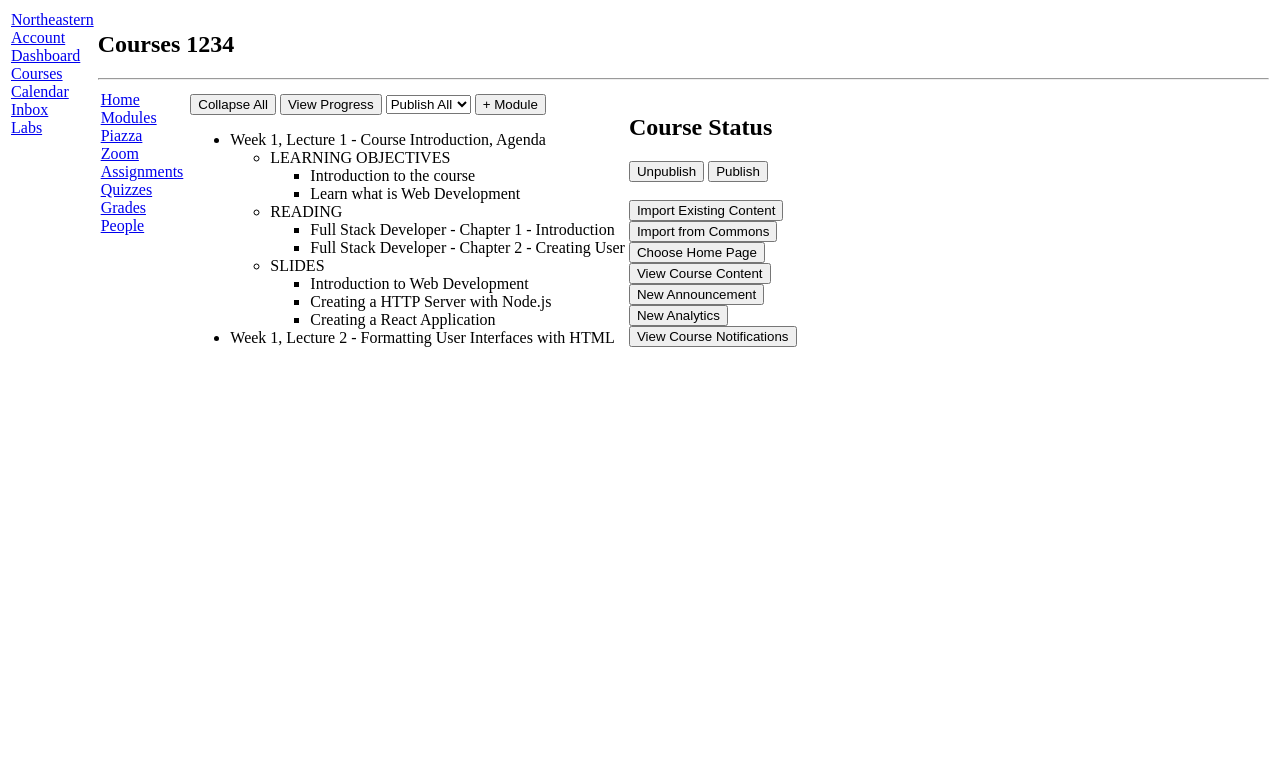
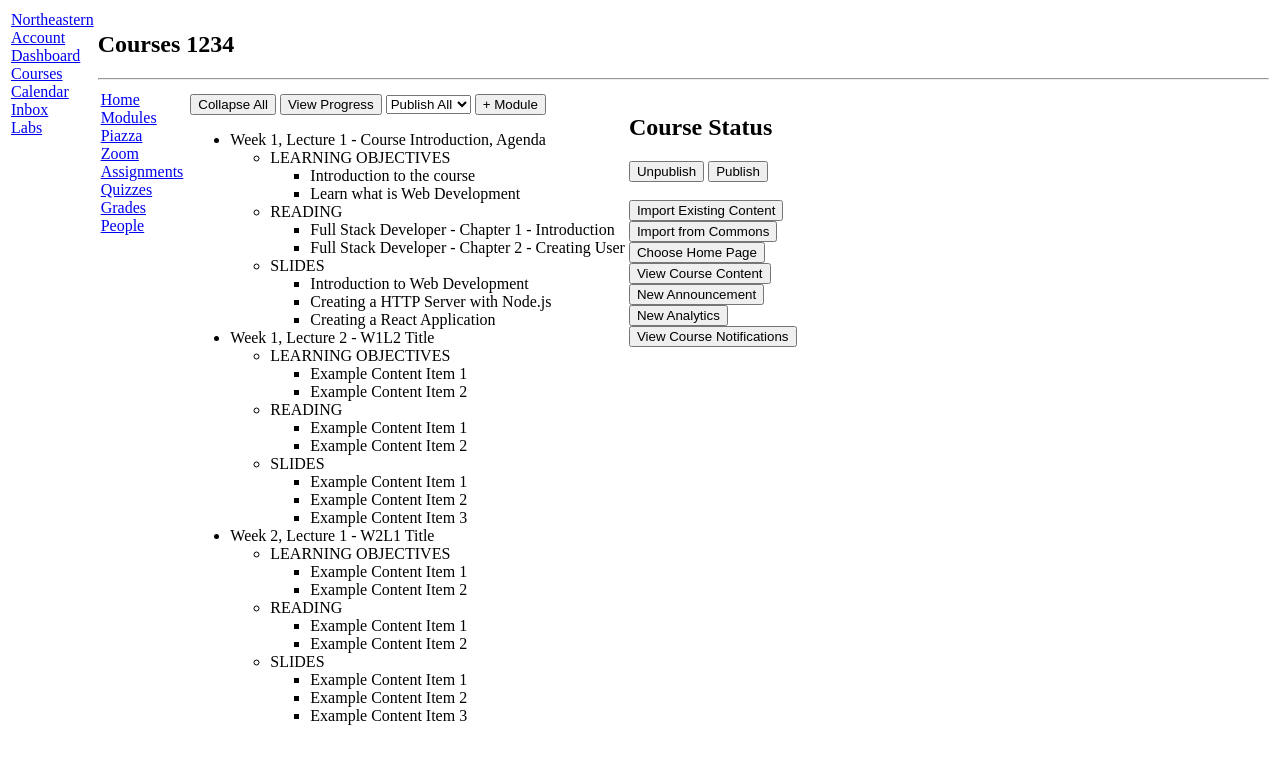
Before and after one commit to lifeashaze/kambaz-next-js, a Next.js app: page /Courses/1234/Home in a window 1280 px wide. Shown: the top 764 px of the page. Built offline with nearby package versions, Linux system fonts and the light colour scheme.

Commit message:
Added additional course content and courses

```diff
--- a/app/(Kambaz)/Courses/[cid]/Modules/page.tsx
+++ b/app/(Kambaz)/Courses/[cid]/Modules/page.tsx
@@ -9,7 +9,6 @@ export default function Modules() {
         <button>+ Module</button>
       </div>
       <ul id="wd-modules">
-
         <li className="wd-module">
           <div className="wd-title">
             Week 1, Lecture 1 - Course Introduction, Agenda
@@ -56,8 +55,90 @@ export default function Modules() {
 
         <li className="wd-module">
           <div className="wd-title">
-            Week 1, Lecture 2 - Formatting User Interfaces with HTML
+            Week 1, Lecture 2 - W1L2 Title
           </div>
+          <ul className="wd-lessons">
+            <li className="wd-lesson">
+              <span className="wd-title">LEARNING OBJECTIVES</span>
+              <ul className="wd-content">
+                <li className="wd-content-item">Example Content Item 1</li>
+                <li className="wd-content-item">
+                  Example Content Item 2
+                </li>
+              </ul>
+            </li>
+
+            <li className="wd-lesson">
+              <span className="wd-title">READING</span>
+              <ul className="wd-content">
+                <li className="wd-content-item">
+                 Example Content Item 1
+                </li>
+                <li className="wd-content-item">
+                  Example Content Item 2
+                </li>
+              </ul>
+            </li>
+
+            <li className="wd-lesson">
+              <span className="wd-title">SLIDES</span>
+              <ul className="wd-content">
+                <li className="wd-content-item">
+                  Example Content Item 1
+                </li>
+                <li className="wd-content-item">
+                  Example Content Item 2
+                </li>
+                <li className="wd-content-item">
+                  Example Content Item 3
+                </li>
+              </ul>
+            </li>
+          </ul>
+        </li>
+
+        <li className="wd-module">
+          <div className="wd-title">
+            Week 2, Lecture 1 - W2L1 Title
+          </div>
+          <ul className="wd-lessons">
+            <li className="wd-lesson">
+              <span className="wd-title">LEARNING OBJECTIVES</span>
+              <ul className="wd-content">
+                <li className="wd-content-item">Example Content Item 1</li>
+                <li className="wd-content-item">
+                  Example Content Item 2
+                </li>
+              </ul>
+            </li>
+
+            <li className="wd-lesson">
+              <span className="wd-title">READING</span>
+              <ul className="wd-content">
+                <li className="wd-content-item">
+                  Example Content Item 1
+                </li>
+                <li className="wd-content-item">
+                  Example Content Item 2
+                </li>
+              </ul>
+            </li>
+
+            <li className="wd-lesson">
+              <span className="wd-title">SLIDES</span>
+              <ul className="wd-content">
+                <li className="wd-content-item">
+                  Example Content Item 1
+                </li>
+                <li className="wd-content-item">
+                  Example Content Item 2
+                </li>
+                <li className="wd-content-item">
+                  Example Content Item 3
+                </li>
+              </ul>
+            </li>
+          </ul>
         </li>
       </ul>
     </div>
```
Also changed, not shown: app/(Kambaz)/Dashboard/page.tsx (+21 -11 lines), public/cloudflare.jpg (added).
